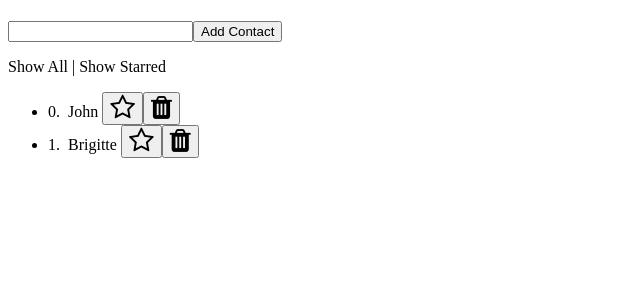
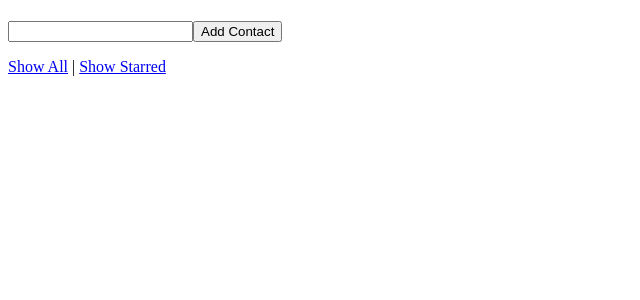
Before and after one commit to ChrisRose/angular2do, an Angular app: page / in a window 1280 px wide. Shown: the top 300 px of the page, without its empty margins (0-640 px from the left). Built offline with nearby package versions, Linux system fonts and the light colour scheme.

Commit message:
Added routing

```diff
--- a/src/app/app.component.html
+++ b/src/app/app.component.html
@@ -2,4 +2,4 @@
   {{title}}
 </h1>
 
-<app-contact-list></app-contact-list>
+<router-outlet></router-outlet>
--- a/src/app/app.module.ts
+++ b/src/app/app.module.ts
@@ -11,6 +11,8 @@ import { ContactStore } from './contact.store';
 import { ContactService } from './contact.service';
 import { FilterLinkComponent } from './filter-link/filter-link.component'
 
+import { routing } from './app.routing';
+
 @NgModule({
   declarations: [
     AppComponent,
@@ -21,7 +23,8 @@ import { FilterLinkComponent } from './filter-link/filter-link.component'
   imports: [
     BrowserModule,
     FormsModule,
-    HttpModule
+    HttpModule,
+    routing
   ],
   providers: [
     ContactStore,
--- /dev/null
+++ b/src/app/app.routing.ts
@@ -0,0 +1,17 @@
+import { ModuleWithProviders }  from '@angular/core';
+import { Routes, RouterModule } from '@angular/router';
+
+import { ContactListComponent }      from './contact-list/contact-list.component';
+
+const appRoutes: Routes = [
+  {
+    path: '',
+    component: ContactListComponent
+  },
+  {
+    path: ':filter',
+    component: ContactListComponent
+  }
+];
+
+export const routing: ModuleWithProviders = RouterModule.forRoot(appRoutes);
--- a/src/app/contact-list/contact-list.component.html
+++ b/src/app/contact-list/contact-list.component.html
@@ -1,8 +1,8 @@
 <input #contactName (keyup.enter)="addContact(contactName.value); contactName.value = ''" />
 <button (click)="addContact(contactName.value); contactName.value = ''">Add Contact</button>
 <p>
-  <app-filter-link filter="SHOW_ALL">Show All</app-filter-link> |
-  <app-filter-link filter="SHOW_STARRED">Show Starred</app-filter-link>
+  <app-filter-link filter="">Show All</app-filter-link> |
+  <app-filter-link filter="starred">Show Starred</app-filter-link>
 </p>
 <ul class="contacts">
   <li *ngFor="let contact of contacts">
--- a/src/app/contact-list/contact-list.component.ts
+++ b/src/app/contact-list/contact-list.component.ts
@@ -1,7 +1,9 @@
 import { Component, OnInit } from '@angular/core';
+import { ActivatedRoute, Params }   from '@angular/router';
+import { Location }                 from '@angular/common';
 import { ContactStore } from '../contact.store';
 import { Contact } from '../contact';
-import { addContact, starContact, removeContact } from '../actions';
+import { addContact, starContact, removeContact, setVisibilityFilter } from '../actions';
 
 const getVisibleContacts = (contacts, filter) => {
   switch (filter) {
@@ -21,7 +23,11 @@ export class ContactListComponent implements OnInit {
   contactID: number;
   contacts: Contact[];
 
-  constructor(private contactStore: ContactStore) {
+  constructor(
+    private contactStore: ContactStore,
+    private route: ActivatedRoute,
+    private location: Location
+  ) {
     this.contactID = 0;
 
     this.contactStore.store.subscribe(() => {
@@ -30,9 +36,15 @@ export class ContactListComponent implements OnInit {
   }
 
   ngOnInit() {
-    // this.contactService.addContact('John', this.contactID++);
-    this.contactStore.dispatch(addContact('John', this.contactID++));
-    this.contactStore.dispatch(addContact('Brigitte', this.contactID++));
+    this.route.params.forEach((params: Params) => {
+      let filter = params['filter'] || 'SHOW_ALL';
+      if (filter === 'starred') {
+        filter = 'SHOW_STARRED';
+      } else {
+        filter = 'SHOW_ALL';
+      }
+      this.contactStore.dispatch(setVisibilityFilter(filter));
+    });
   }
 
   addContact(contact: string):void {
--- a/src/app/filter-link/filter-link.component.html
+++ b/src/app/filter-link/filter-link.component.html
@@ -1,3 +1,3 @@
-<span (click)="filterContacts()">
+<a routerLink="{{filter}}">
   <ng-content></ng-content>
-</span>
+</a>
--- a/src/app/filter-link/filter-link.component.ts
+++ b/src/app/filter-link/filter-link.component.ts
@@ -17,8 +17,4 @@ export class FilterLinkComponent implements OnInit {
   ngOnInit() {
   }
 
-  filterContacts() {
-    this.contactStore.dispatch(setVisibilityFilter(this.filter));
-  }
-
 }
```
